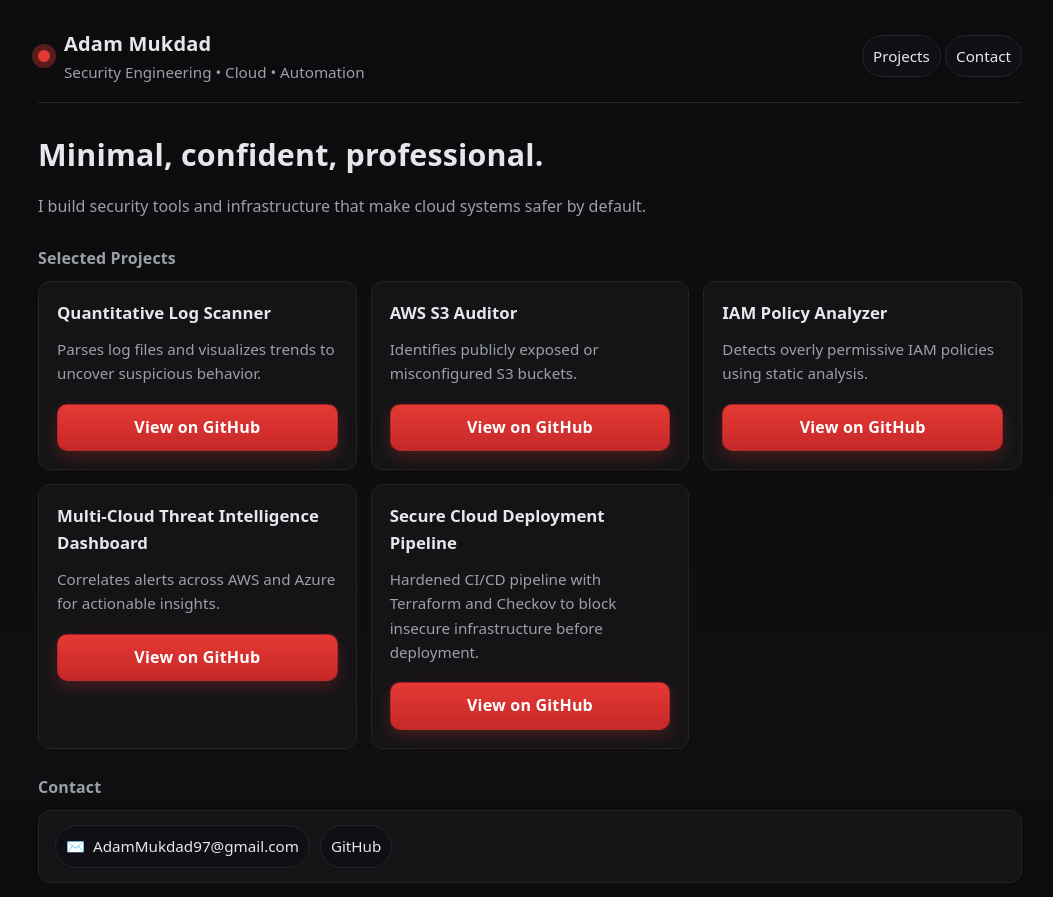
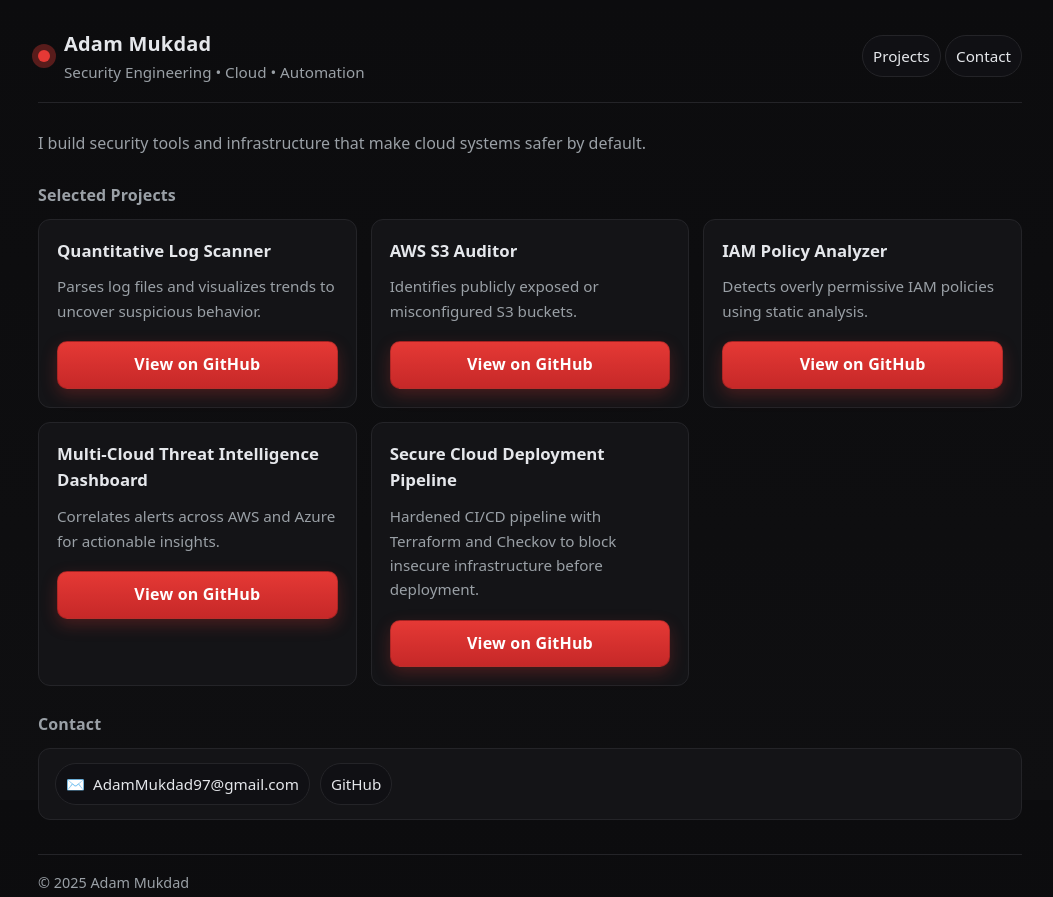
Before and after one commit to adammukdad/adammukdad.github.io, a plain HTML site: page index.html in a window 1280 px wide. Shown: the top 897 px of the page, without its empty margins (110-1163 px from the left). Drawn offline with Linux system fonts and the light colour scheme.

Commit message:
Update index.html

```diff
--- a/index.html
+++ b/index.html
@@ -97,8 +97,7 @@
     </header>
 
     <main>
-      <section class="hero" aria-labelledby="intro">
-        <h2 id="intro">Minimal, confident, professional.</h2>
+      <section class="hero" aria-label="Introduction">
         <p>I build security tools and infrastructure that make cloud systems safer by default.</p>
       </section>
 
```
